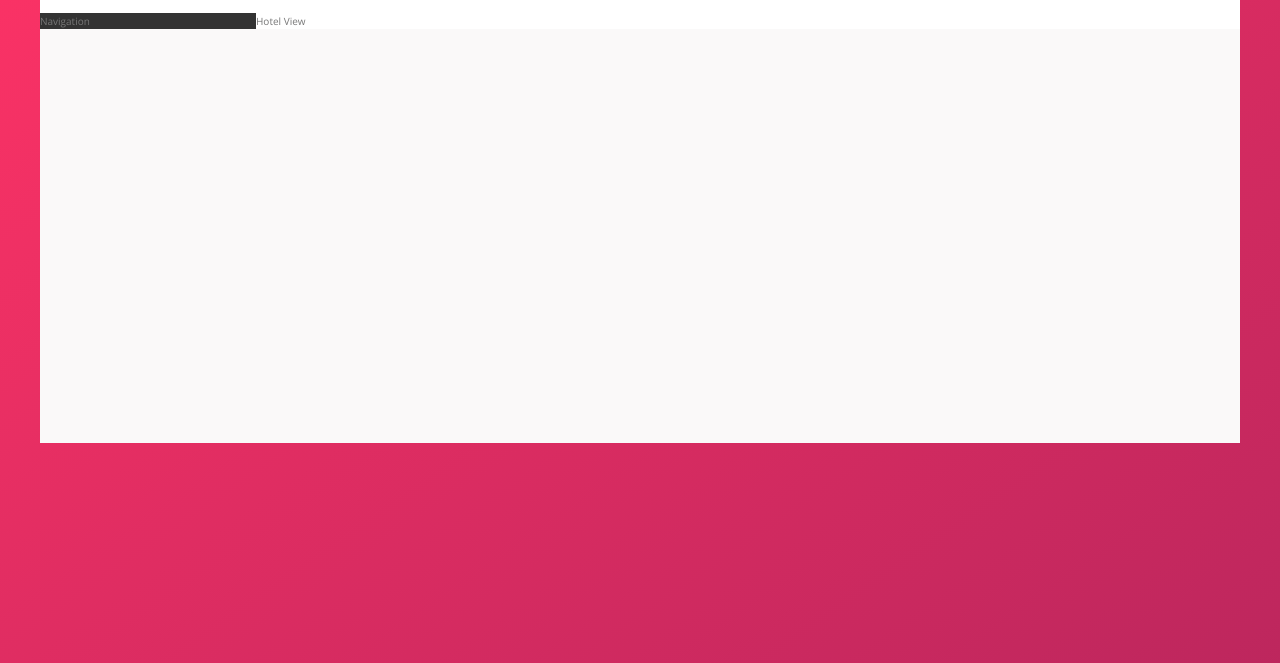
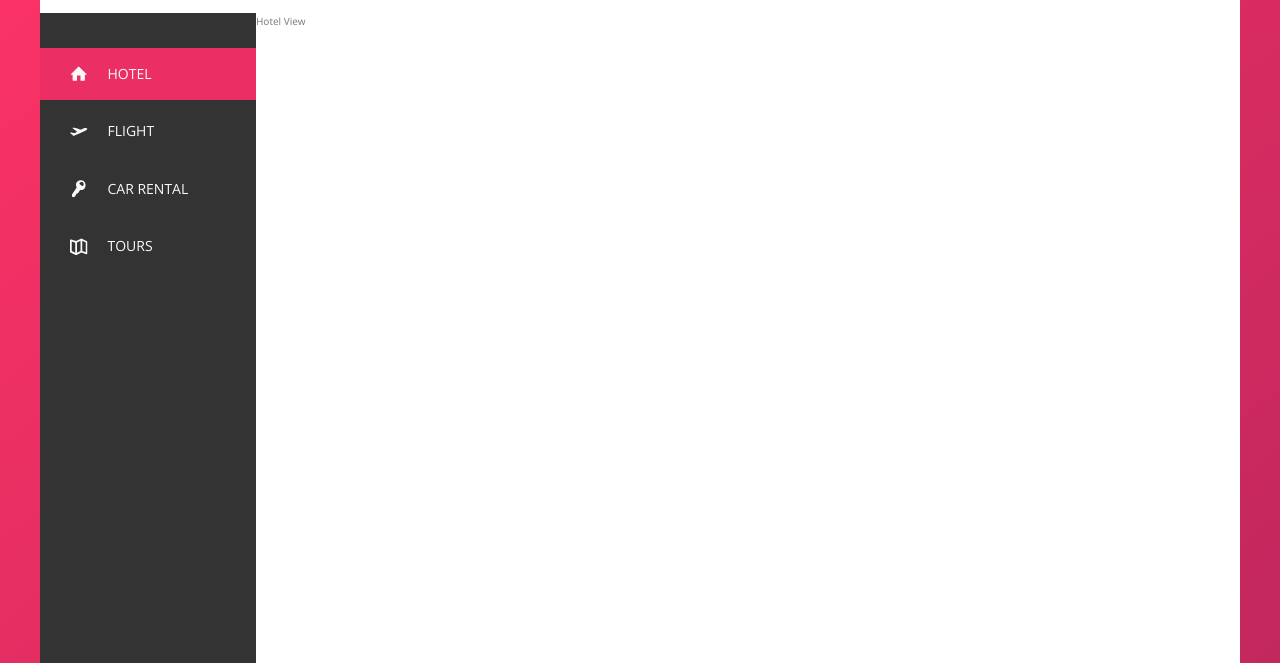
Before and after one commit to rohald89/Trillo, a website: page index.html in a window 1280 px wide. Shown: the part 137-800 px from the top of the page. Drawn offline with nearby package versions, Linux system fonts and the light colour scheme.

Commit message:
added styling for header and navigation

```diff
--- a/index.html
+++ b/index.html
@@ -44,7 +44,43 @@
             </header>
             <div class="content">
                 <nav class="sidebar">
-                    Navigation
+                    <ul class="side-nav">
+                        <li class="side-nav__item side-nav__item--active">
+                            <a href="#" class="side-nav__link">
+                                <svg class="side-nav__icon">
+                                    <use xlink:href="img/sprite.svg#icon-home"></use>
+                                </svg>
+                                <span>Hotel</span>
+                            </a>
+                        </li>
+                        <li class="side-nav__item">
+                            <a href="#" class="side-nav__link">
+                                <svg class="side-nav__icon">
+                                    <use xlink:href="img/sprite.svg#icon-aircraft-take-off"></use>
+                                </svg>
+                                <span>Flight</span>
+                            </a>
+                        </li>
+                        <li class="side-nav__item">
+                            <a href="#" class="side-nav__link">
+                                <svg class="side-nav__icon">
+                                    <use xlink:href="img/sprite.svg#icon-key"></use>
+                                </svg>
+                                <span>Car rental</span>
+                            </a>
+                        </li>
+                        <li class="side-nav__item">
+                            <a href="#" class="side-nav__link">
+                                <svg class="side-nav__icon">
+                                    <use xlink:href="img/sprite.svg#icon-map"></use>
+                                </svg>
+                                <span>Tours</span>
+                            </a>
+                        </li>
+                    </ul>
+                    <div class="legal">
+                        &copy; 2021 by Trillo. All rights reserved.
+                    </div>
                 </nav>
                 <main class="hotel-view">
                     Hotel View
--- a/sass/_components.scss
+++ b/sass/_components.scss
@@ -115,3 +115,71 @@
     margin-right: 1rem;
   }
 }
+
+//////////////////////////////
+// Side Navigation
+
+.side-nav {
+  font-size: 1.4rem;
+  list-style: none;
+  margin-top: 3.5rem;
+  &__item {
+    position: relative;
+
+    &:not(:last-child) {
+      margin-bottom: 0.5rem;
+    }
+
+    &::before {
+      content: '';
+      position: absolute;
+      top: 0;
+      left: 0;
+      height: 100%;
+      width: 3px;
+      background-color: var(--color-primary);
+      transform: scaleY(0);
+      transition: transform 0.2s, width 0.4s cubic-bezier(1, 0, 0, 1) 0.2s, background-color 0.1s;
+    }
+  }
+
+  &__item:hover::before,
+  &__item--active::before {
+    transform: scaleY(1);
+    width: 100%;
+  }
+
+  &__item:active::before {
+    background-color: var(--color-primary-light);
+  }
+
+  &__link:link,
+  &__link:visited {
+    color: var(--grey-light-1);
+    text-decoration: none;
+    text-transform: uppercase;
+    display: block;
+    padding: 1.5rem 3rem;
+    position: relative;
+    z-index: 10;
+
+    display: flex;
+    align-items: center;
+  }
+  &__icon {
+    width: 1.75rem;
+    height: 1.75rem;
+    margin-right: 2rem;
+    fill: currentColor;
+  }
+}
+
+//////////////////////////////
+// LEGAL TEXT
+
+.legal {
+  font-size: 1.2rem;
+  color: var(--grey-light-4);
+  text-align: center;
+  padding: 2.5rem;
+}
--- a/sass/_layout.scss
+++ b/sass/_layout.scss
@@ -24,11 +24,15 @@
 
 .sidebar {
   background-color: var(--grey-dark-1);
-
+  display: flex;
+  flex-direction: column;
+  justify-content: space-between;
   flex: 0 0 18%;
 }
 
 .hotel-view {
   background-color: #fff;
   flex: 1;
+
+  height: 80rem;
 }
```
Also changed, not shown: css/style.css.
